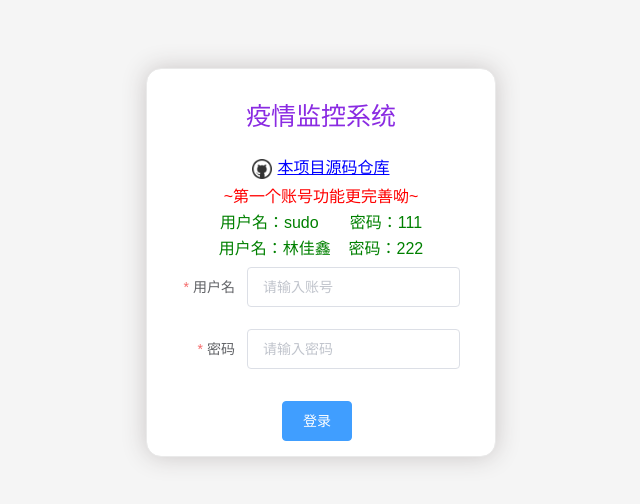
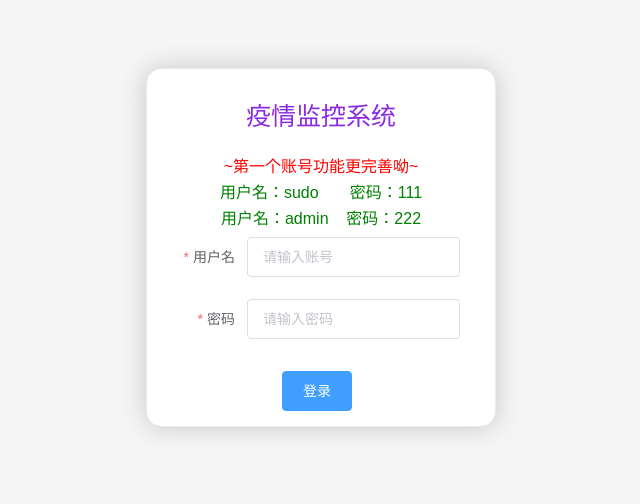
Before and after one commit to jesonlam8848/my-vue-app2, a Vue app: page /login in a window 1280 px wide. Shown: the part 112-616 px from the top of the page, without its empty margins (319-959 px from the left). Built offline with nearby package versions, Linux system fonts and the light colour scheme.

Commit message:
修改展示

```diff
--- a/views/Login/login.vue
+++ b/views/Login/login.vue
@@ -8,7 +8,7 @@
     class="login-container"
   >
     <div class="title">疫情监控系统</div>
-      <div class="myGithub">
+    <!-- <div class="myGithub">
       <a href="https://github.com/jesonlam8848/my-vue-app2" target="_blank"
         ><img
           title="点击访问"
@@ -16,10 +16,10 @@
           style="vertical-align: middle"
         /><span>本项目源码仓库</span></a
       >
-      </div>
+    </div> -->
     <h2>~第一个账号功能更完善呦~</h2>
     <h3>用户名：sudo&nbsp;&nbsp;&nbsp;&nbsp;&nbsp;&nbsp;&nbsp;密码：111</h3>
-      <h3 class="admin">用户名：林佳鑫&nbsp;&nbsp;&nbsp;&nbsp;密码：222</h3>
+    <h3 class="admin">用户名：admin&nbsp;&nbsp;&nbsp;&nbsp;密码：222</h3>
     <el-form-item
       label="用户名"
       label-width="65px"
--- a/views/home/index.vue
+++ b/views/home/index.vue
@@ -15,7 +15,7 @@
           <p>
             本次登录时间：<span>{{ currentdate }}</span>
           </p>
-          <p>
+          <!-- <p>
             <a
               href="https://github.com/jesonlam8848/my-vue-app2"
               target="_blank"
@@ -32,7 +32,7 @@
                 >本项目源码仓库</span
               ></a
             >
-          </p>
+          </p> -->
         </div>
       </el-card>
       <!-- 首页左下-->
```
Lines whose indentation alone changed are shown as unchanged.
